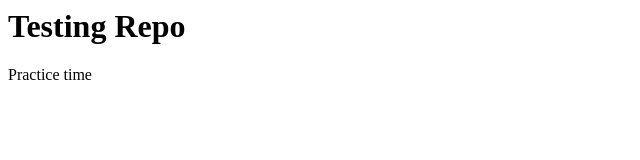
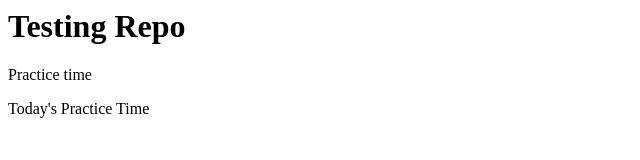
Before and after one commit to Rahwa-n/TestRepo, a plain HTML site: page test.html in a window 1280 px wide. Shown: the whole page, without its empty margins (0-640 px from the left). Drawn offline with Linux system fonts and the light colour scheme.

Commit message:
third update

```diff
--- a/test.html
+++ b/test.html
@@ -6,4 +6,5 @@
     </head>
         <h1>Testing Repo</h1>
         <p>Practice time</p>
+        <p>Today's Practice Time</p>
 </html>
```
Also changed, not shown: test.txt.
